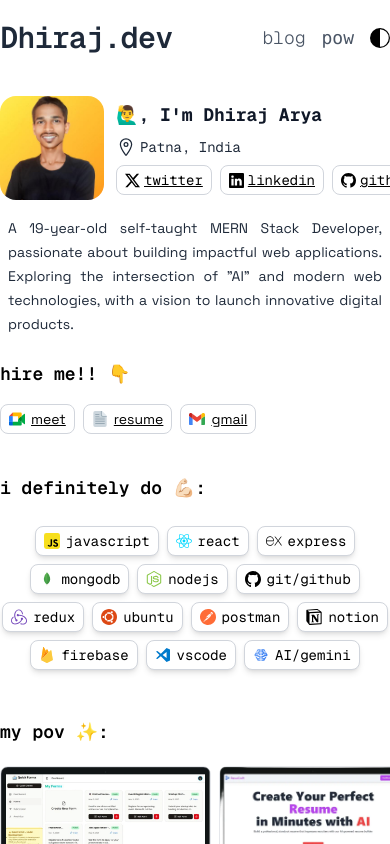
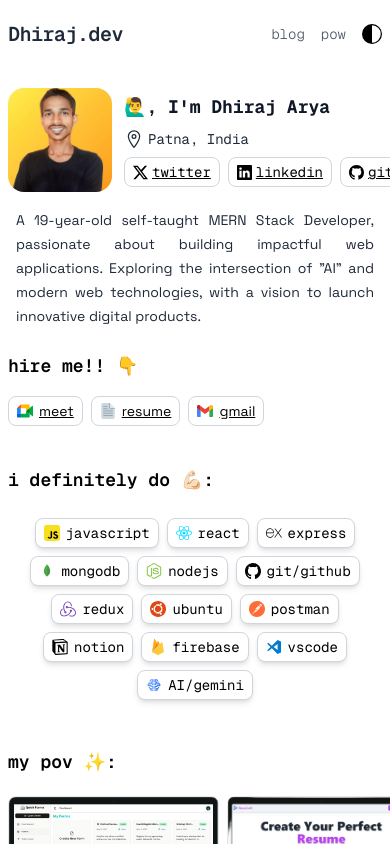
Before and after one commit to dhirajaryaa/modern-Portfolio, a React (Vite) app: page / in a window 390 px wide. Shown: the top 844 px of the page. Built offline with nearby package versions, Linux system fonts and the light colour scheme.

Commit message:
style: improve layout and responsiveness of App and Header components; adjust padding and font sizes

```diff
--- a/src/App.jsx
+++ b/src/App.jsx
@@ -10,7 +10,7 @@ import Footer from "./components/Footer";
 function App() {
   return (
     <BrowserRouter>
-    <div className="antialiased min-h-screen w-full font-body">
+    <div className="antialiased min-h-screen w-full font-body px-2">
       <Header />
       <main className="max-w-3xl w-full mx-auto">
         <Hero />
--- a/src/components/Header.jsx
+++ b/src/components/Header.jsx
@@ -3,34 +3,33 @@ import { BsCircleHalf } from "react-icons/bs";
 
 function Header() {
   return (
-    <header className="flex w-full z-50 justify-center items-center ">
+    <header className="flex w-full z-50 justify-center items-center">
       <nav className=" flex items-center justify-between max-w-3xl w-full mt-5">
-          <NavLink className={`text-3xl font-semibold text-gray-800 cursor-pointer tracking-tight`} to={"/"} >
+          <NavLink className={`sm:text-3xl text-xl font-semibold text-gray-800 cursor-pointer tracking-tight`} to={"/"} >
             Dhiraj.dev
           </NavLink>
           <div className="flex items-center gap-4">
-
           <NavLink
             className={({ isActive }) =>
               isActive
-                ? "underline text-blue-500 text-lg font-light cursor-pointer"
-                : "text-lg font-light text-gray-600 cursor-pointer"
+                ? "underline text-blue-500 text-sm sm:text-lg  font-light cursor-pointer"
+                : "text-sm sm:text-lg  font-light text-gray-600 cursor-pointer"
             }
             to={"/blog"}
           >
             blog
           </NavLink>
           <NavLink
-            className={({ isActive }) =>
+             className={({ isActive }) =>
               isActive
-                ? "underline text-blue-500 text-lg font-light cursor-pointer font-mono"
-                : "text-lg font-light text-gray-600 cursor-pointer font-mono"
+                ? "underline text-blue-500 text-sm sm:text-lg  font-light cursor-pointer"
+                : "text-sm sm:text-lg  font-light text-gray-600 cursor-pointer"
             }
             to={"/pow"}
           >
             pow
           </NavLink>
-          <BsCircleHalf size={20} />
+          <BsCircleHalf className="size-5 sm:size-6" />
           </div>
       </nav>
     </header>
```
